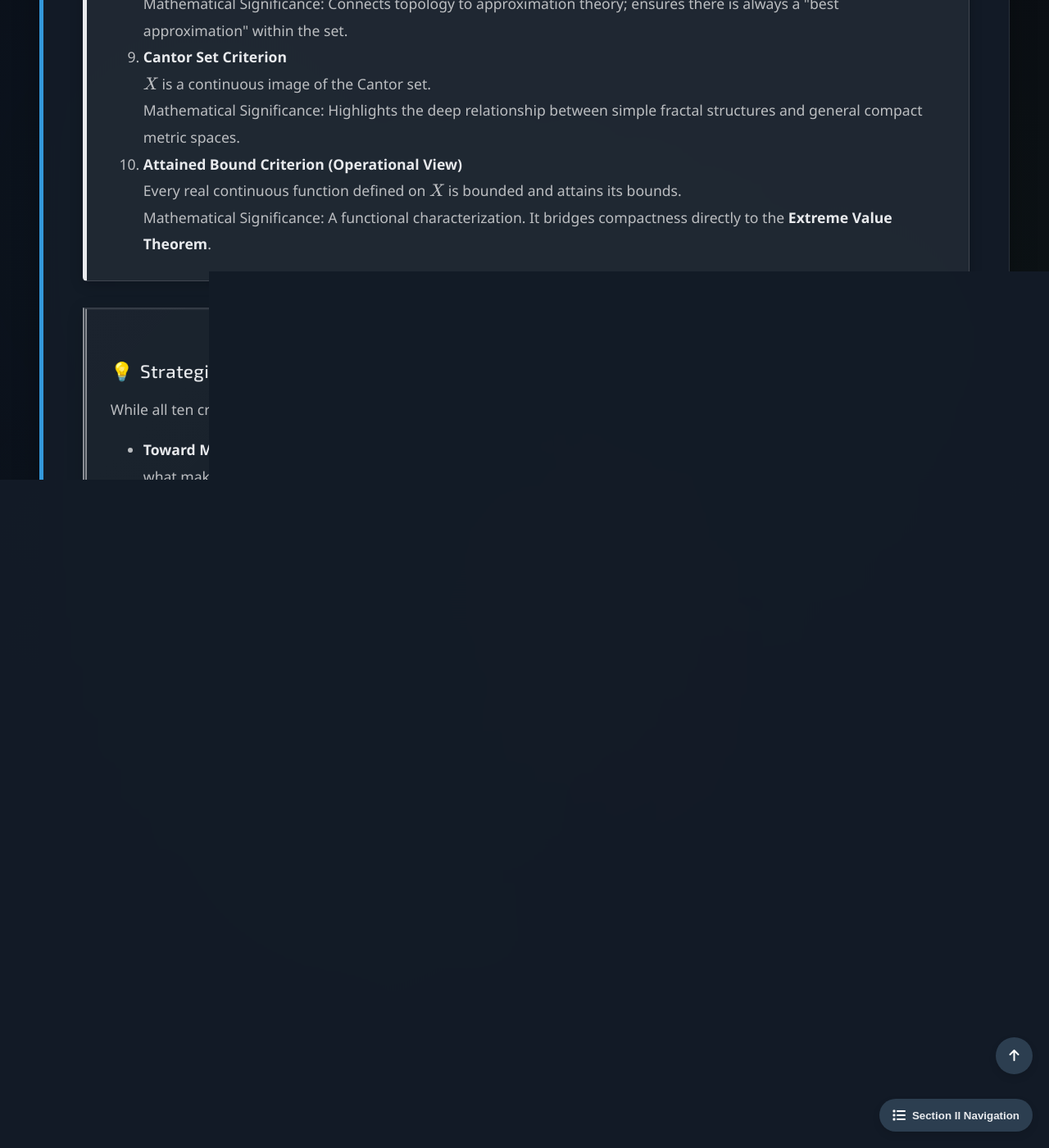
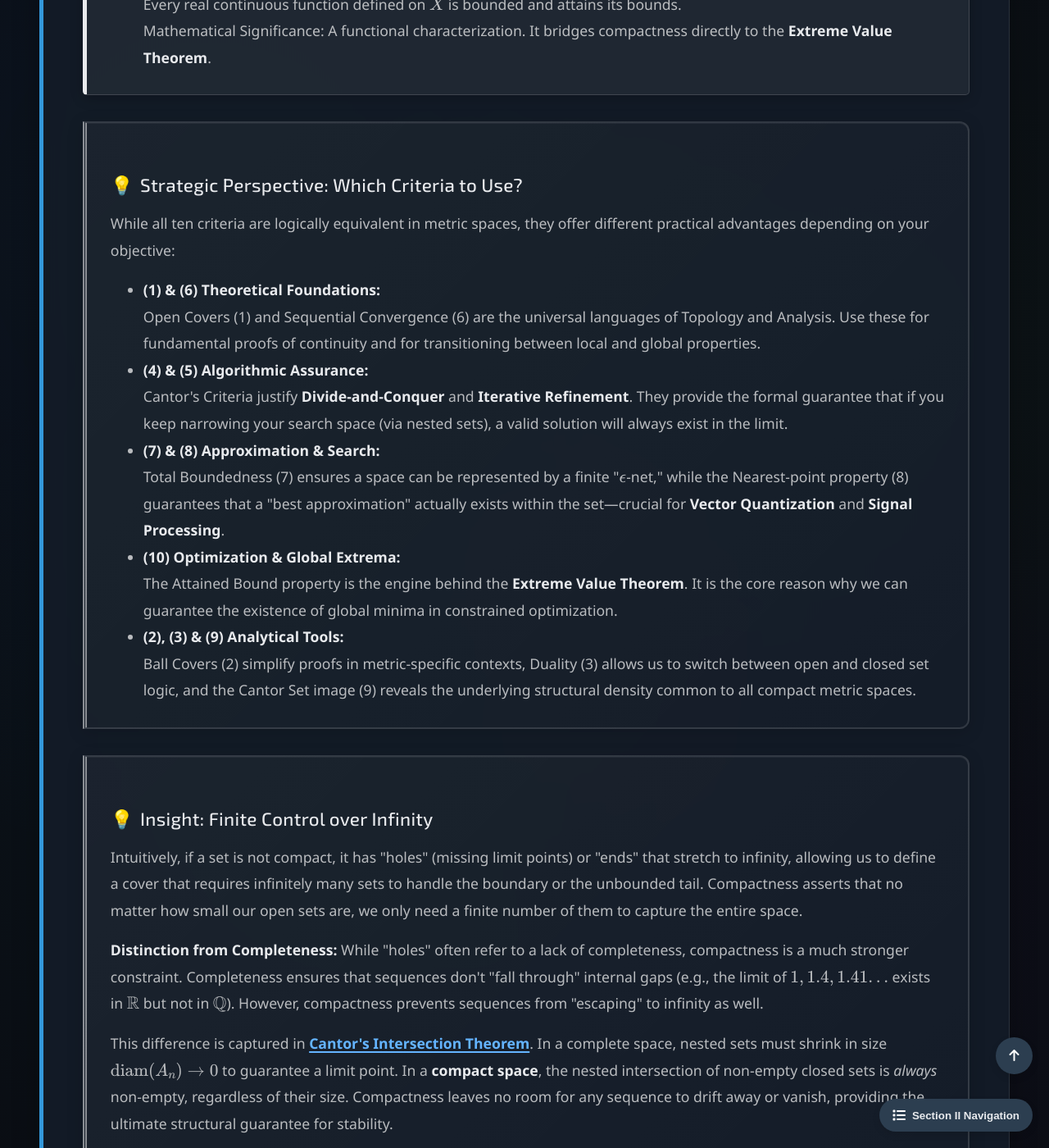
Before and after one commit to Yusukey01/yusukey01.github.io, a Jekyll site: the page built from Mathematics/Calculus/compactness.html, in a window 1280 px wide and 1400 px high, scrolled down 3504 px. Shown: the whole window at 82% size. Built offline with Jekyll 4.4.1, drawn with Linux system fonts in a browser that asks for light colours; some of the changed text lies outside the part shown.

Commit message:
added explanations

```diff
--- a/Mathematics/Calculus/compactness.html
+++ b/Mathematics/Calculus/compactness.html
@@ -154,18 +154,6 @@ noindex: true
                     moving toward advanced fields like Manifold Theory and Information Geometry.
                 </p>
 
-                <p>
-                    Note on Equivalence: While the following 10 conditions are mathematically equivalent in any metric space,
-                    they serve different roles in practice.
-                </p>
-
-                <ul style="padding-left: 40px;">
-                    <li><strong>Criteria 1 & 6</strong> (Open Cover & Sequential) are the standard definitions used in Topology and Real Analysis.</li>
-                    <li><strong>Criteria 4 & 5</strong> (Cantor's Criteria) justify iterative refinement and divide-and-conquer strategies in CS.</li>
-                    <li><strong>Criterion 7</strong> (Complete & Totally Bounded) provides the bridge to computational approximation and ε-nets.</li>
-                    <li><strong>Criterion 10</strong> (Attained Bound) is the operational view that directly connects to the <strong>Extreme Value Theorem</strong> for optimization.</li>
-                </ul>
-
                 <div class="theorem">
                     <span class="theorem-title">Theorem: Equivalence of Compactness</span>
                     <p>
@@ -252,12 +240,37 @@ noindex: true
                 <div class="insight-box">
                     <h3>Strategic Perspective: Which Criteria to Use?</h3>
                     <p>
-                        While all ten criteria are logically equivalent in metric spaces, their utility varies by domain:
+                        While all ten criteria are logically equivalent in metric spaces, they offer different practical advantages
+                        depending on your objective:
                     </p>
                     <ul style="padding-left: 40px;">
-                        <li><strong>Toward Manifolds:</strong> Focus on <strong>(1) Open Covers</strong>. The ability to handle global structures via finite coordinate patches is what makes a manifold manageable.</li>
-                        <li><strong>Toward Information Geometry:</strong> Focus on <strong>(7) Spatial Criterion</strong> and <strong>(10) Attained Bounds</strong>. These ensure that your statistical models (probability manifolds) are well-behaved and that maximum likelihood estimators exist within the space.</li>
-                        <li><strong>Toward Optimization:</strong> Focus on <strong>(6) Sequential Compactness</strong>. It guarantees that as you iterate toward a solution, you are moving toward a legitimate point within your feasible region.</li>
+                        <li>
+                            <strong>(1) & (6) Theoretical Foundations:</strong><br>
+                            Open Covers (1) and Sequential Convergence (6) are the universal languages of Topology and Analysis. Use these
+                            for fundamental proofs of continuity and for transitioning between local and global properties.
+                        </li>
+                        <li>
+                            <strong>(4) & (5) Algorithmic Assurance:</strong><br>
+                            Cantor's Criteria justify <strong>Divide-and-Conquer</strong> and <strong>Iterative Refinement</strong>.
+                            They provide the formal guarantee that if you keep narrowing your search space (via nested sets), a valid solution
+                            will always exist in the limit.
+                        </li>
+                        <li>
+                            <strong>(7) & (8) Approximation & Search:</strong><br>
+                            Total Boundedness (7) ensures a space can be represented by a finite "$\epsilon$-net," while the Nearest-point property (8)
+                            guarantees that a "best approximation" actually exists within the set—crucial for <strong>Vector Quantization</strong> and
+                            <strong>Signal Processing</strong>.
+                        </li>
+                        <li>
+                            <strong>(10) Optimization & Global Extrema:</strong><br>
+                            The Attained Bound property is the engine behind the <strong>Extreme Value Theorem</strong>. It is the core reason why we
+                            can guarantee the existence of global minima in constrained optimization.
+                        </li>
+                        <li>
+                            <strong>(2), (3) & (9) Analytical Tools:</strong><br>
+                            Ball Covers (2) simplify proofs in metric-specific contexts, Duality (3) allows us to switch between open and closed set logic,
+                            and the Cantor Set image (9) reveals the underlying structural density common to all compact metric spaces.
+                        </li>
                     </ul>
                 </div>
 
```
